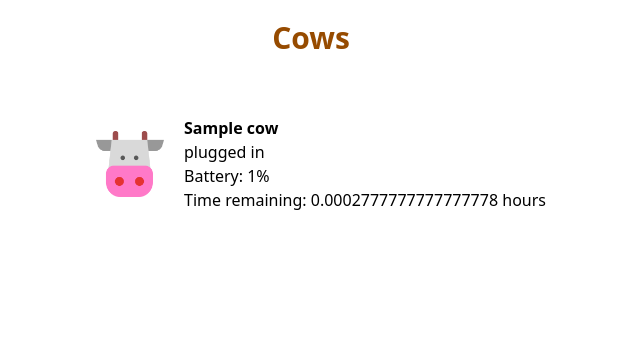
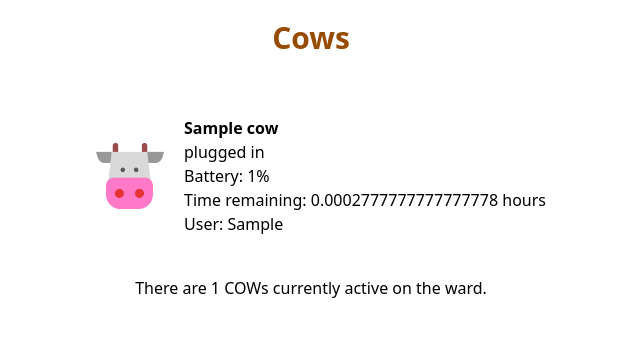
Before and after one commit to hjheath/cows, a Flask app: page /cows in a window 1280 px wide. Shown: the top 337 px of the page, without its empty margins (329-969 px from the left). Run offline with Flask 3, Linux system fonts and the light colour scheme; tables that the repository leaves empty hold one stand-in row (values such as "Sample post"); some libraries are stand-ins or nearby versions.

Commit message:
add user

```diff
--- a/templates/cows.html
+++ b/templates/cows.html
@@ -15,10 +15,12 @@
                     {% endif %}
                     <p>Battery: {{cow['battery_percent']}}%</p>
                     <p>Time remaining: {{cow['battery_remaining']/3600|round(1)}} hours</p>
+                    <p>User: {{cow['user']}}</p>
                 </div>
             </div>
             {% endfor %}
         </div>
+        <h5 class="text-center">There are {{cows|count}} COWs currently active on the ward.</h5>
     {% else %}
         <div class="m-auto flex items-center justify-center">
             <div class="flex items-center">
```
